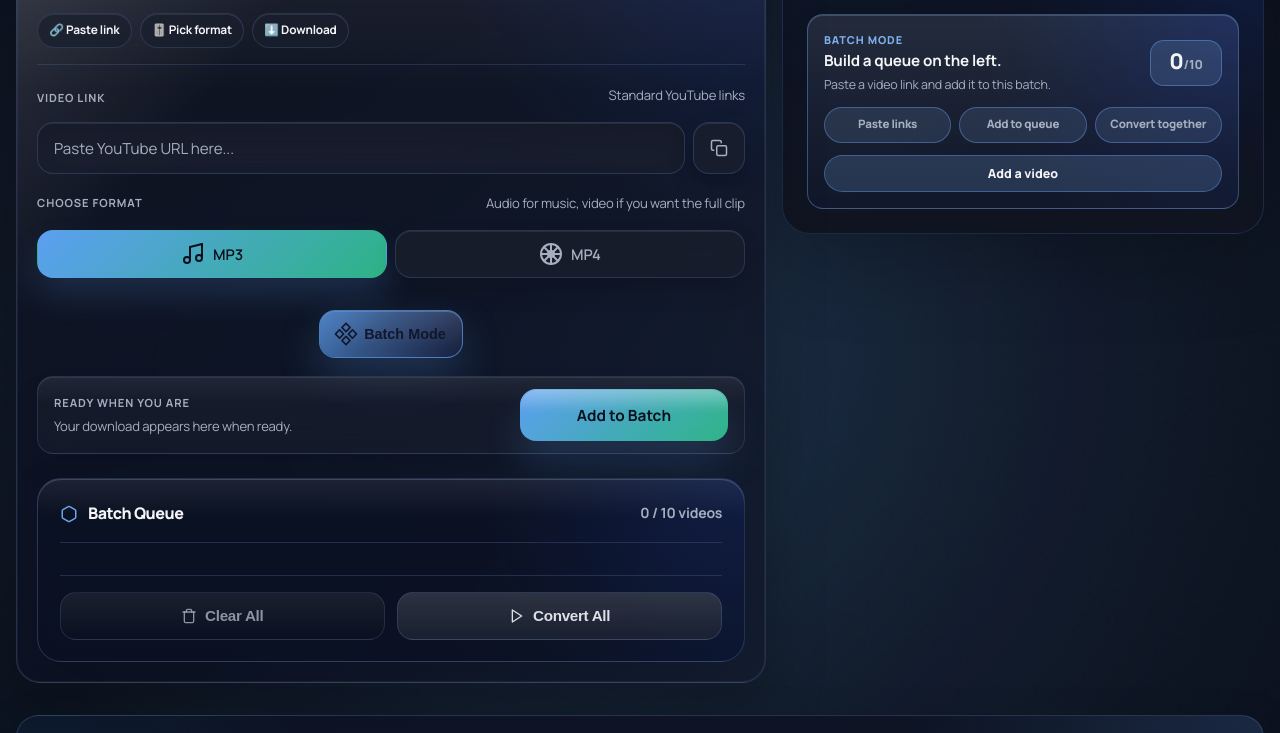
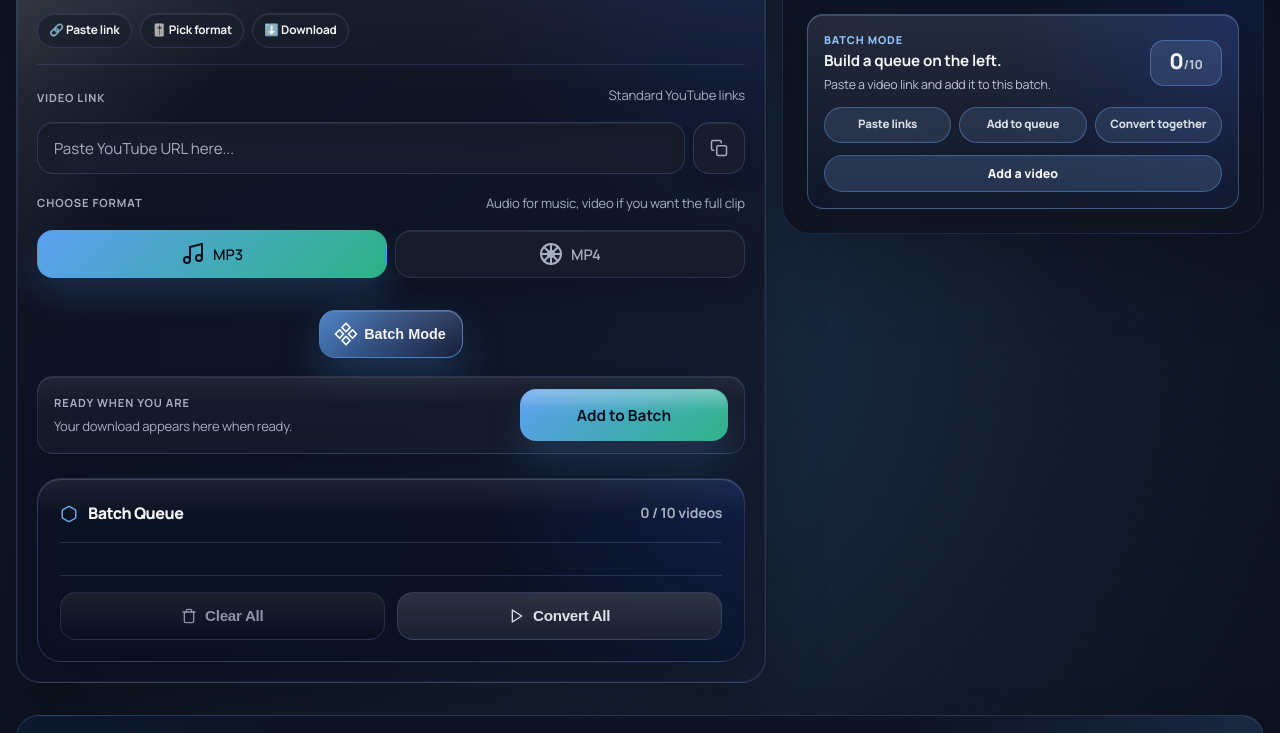
Before and after one commit to gentritr1/youtube-to-mp3, a website with bundled scripts: page index.html in a window 1280 px wide. Both pictures are taken after a click on the button "Batch Mode". Shown: the part 585-1318 px from the top of the page. Built offline with nearby package versions, Linux system fonts and the light colour scheme; files whose address does not match are found by name.

Commit message:
Improve batch text contrast across themes

```diff
--- a/css/base.css
+++ b/css/base.css
@@ -145,6 +145,10 @@
     --batch-accent-soft: var(--hero-orb-soft);
     --batch-accent-secondary: var(--ambient-secondary);
     --batch-active-foreground: var(--primary-foreground);
+    --batch-kicker-foreground: color-mix(in srgb, var(--batch-accent) 72%, var(--foreground));
+    --batch-muted-foreground: var(--muted-foreground);
+    --batch-step-foreground: color-mix(in srgb, var(--foreground) 82%, var(--muted-foreground));
+    --batch-action-foreground: var(--foreground);
     --theme-preview-space: linear-gradient(135deg, hsl(214 90% 78%), hsl(220 76% 47%) 55%, hsl(220 39% 9%));
     --theme-preview-green: linear-gradient(135deg, hsl(134 80% 73%), hsl(134 74% 37%) 55%, hsl(141 80% 10%));
     --theme-preview-frutiger: linear-gradient(135deg, hsl(191 100% 93%), hsl(186 86% 70%) 55%, hsl(134 62% 47%));
--- a/css/components/batch.css
+++ b/css/components/batch.css
@@ -157,7 +157,7 @@
 }
 
 .batch-context-kicker {
-    color: color-mix(in srgb, var(--batch-accent) 76%, var(--foreground));
+    color: var(--batch-kicker-foreground);
     font-size: 0.68rem;
     font-weight: 800;
     letter-spacing: 0.08em;
@@ -171,7 +171,7 @@
 }
 
 .batch-context-detail {
-    color: var(--muted-foreground);
+    color: var(--batch-muted-foreground);
     font-size: 0.78rem;
     line-height: 1.55;
 }
@@ -207,7 +207,7 @@
     border-radius: var(--radius-pill);
     border: 1px solid color-mix(in srgb, var(--batch-accent) 24%, var(--hero-border));
     background: color-mix(in srgb, var(--batch-accent) 9%, var(--surface-overlay));
-    color: var(--muted-foreground);
+    color: var(--batch-step-foreground);
     font-size: 0.72rem;
     font-weight: 800;
     text-align: center;
@@ -222,7 +222,7 @@
 }
 
 .batch-context-total {
-    color: var(--muted-foreground);
+    color: var(--batch-muted-foreground);
     font-size: 0.78rem;
     font-weight: 800;
 }
@@ -237,7 +237,7 @@
     border-radius: var(--radius-pill);
     border: 1px solid color-mix(in srgb, var(--batch-accent) 42%, transparent);
     background: color-mix(in srgb, var(--batch-accent) 14%, var(--surface-overlay-strong));
-    color: var(--foreground);
+    color: var(--batch-action-foreground);
     font: inherit;
     font-size: 0.78rem;
     font-weight: 800;
--- a/css/themes/frutiger-aero.css
+++ b/css/themes/frutiger-aero.css
@@ -43,6 +43,11 @@
     --button-primary-foreground: hsl(193 48% 16%);
     --button-secondary: linear-gradient(180deg, rgba(255, 255, 255, 0.42), rgba(220, 248, 253, 0.24)), rgba(255, 255, 255, 0.14);
     --button-secondary-foreground: hsl(192 48% 18%);
+    --batch-active-foreground: hsl(193 48% 16%);
+    --batch-kicker-foreground: hsl(194 62% 32%);
+    --batch-muted-foreground: hsl(192 26% 32%);
+    --batch-step-foreground: hsl(192 42% 24%);
+    --batch-action-foreground: hsl(192 48% 18%);
     --lyrics-overlay: radial-gradient(circle at center, rgba(122, 230, 255, 0.24) 0%, transparent 72%);
     --lyrics-text-muted: rgba(33, 77, 89, 0.16);
     --lyrics-text-past: rgba(33, 77, 89, 0.1);
--- a/css/themes/green.css
+++ b/css/themes/green.css
@@ -24,6 +24,11 @@
     --hero-headlight: hsl(49 92% 68%);
     --ambient-primary: rgba(34, 197, 94, 0.16);
     --ambient-secondary: rgba(45, 212, 191, 0.12);
+    --batch-active-foreground: hsl(120 14% 96%);
+    --batch-kicker-foreground: hsl(139 72% 72%);
+    --batch-muted-foreground: hsl(145 18% 78%);
+    --batch-step-foreground: hsl(142 22% 86%);
+    --batch-action-foreground: hsl(120 14% 96%);
     --preview-waveform-bg:
         radial-gradient(circle at 18% 50%, rgba(34, 197, 94, 0.24), transparent 34%),
         radial-gradient(circle at 84% 16%, rgba(45, 212, 191, 0.14), transparent 22%),
--- a/css/themes/space.css
+++ b/css/themes/space.css
@@ -51,6 +51,11 @@
     --button-primary-foreground: hsl(225 44% 8%);
     --button-secondary: linear-gradient(180deg, rgba(255, 255, 255, 0.08), transparent 100%), rgba(22, 31, 54, 0.76);
     --button-secondary-foreground: hsl(210 20% 96%);
+    --batch-active-foreground: hsl(210 20% 96%);
+    --batch-kicker-foreground: hsl(211 92% 78%);
+    --batch-muted-foreground: hsl(219 18% 78%);
+    --batch-step-foreground: hsl(214 24% 88%);
+    --batch-action-foreground: hsl(210 20% 96%);
     --lyrics-overlay: radial-gradient(circle at center, rgba(59, 130, 246, 0.18) 0%, transparent 72%);
     --lyrics-text-muted: rgba(230, 239, 255, 0.16);
     --lyrics-text-past: rgba(230, 239, 255, 0.08);
--- a/css/themes/sunshine.css
+++ b/css/themes/sunshine.css
@@ -55,6 +55,10 @@
     --batch-accent-soft: rgba(245, 194, 122, 0.26);
     --batch-accent-secondary: rgba(71, 178, 184, 0.24);
     --batch-active-foreground: hsl(24 42% 16%);
+    --batch-kicker-foreground: hsl(37 58% 34%);
+    --batch-muted-foreground: hsl(24 24% 36%);
+    --batch-step-foreground: hsl(24 34% 26%);
+    --batch-action-foreground: hsl(24 42% 16%);
     --lyrics-overlay: radial-gradient(circle at center, rgba(251, 146, 60, 0.22) 0%, transparent 72%);
     --lyrics-text-muted: rgba(96, 55, 33, 0.16);
     --lyrics-text-past: rgba(96, 55, 33, 0.1);
```
Also changed, not shown: docs/CODEBASE_GUIDE.md (+2 -0 lines), docs/RUNTIME_VERIFICATION.md (+1 -1 lines), docs/TESTING_STATUS.md (+1 -0 lines).
